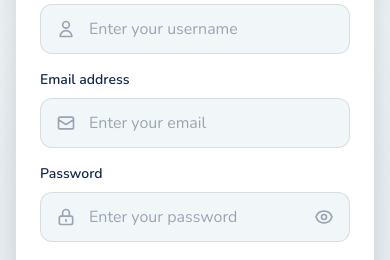
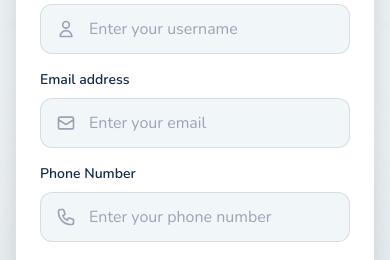
Before and after one commit to Chamithjay/auto_service_frontend, a React (Vite) app: page /register in a window 390 px wide. Shown: the part 578-838 px from the top of the page. Built offline with nearby package versions, Linux system fonts and the light colour scheme.

Commit message:
phone number added to sign up form

```diff
--- a/src/pages/Register.jsx
+++ b/src/pages/Register.jsx
@@ -9,6 +9,7 @@ const Register = () => {
   const [formData, setFormData] = useState({
     username: "",
     email: "",
+    phoneNumber: "",
     password: "",
   });
 
@@ -48,6 +49,18 @@ const Register = () => {
       newErrors.email = "Email address is invalid";
     }
 
+    if (!formData.phoneNumber.trim()) {
+      newErrors.phoneNumber = "Phone number is required";
+    } else if (
+      formData.phoneNumber.length < 9 ||
+      formData.phoneNumber.length > 20
+    ) {
+      newErrors.phoneNumber =
+        "Phone number must be between 9 and 20 characters";
+    } else if (!/^[0-9+\-\s()]+$/.test(formData.phoneNumber)) {
+      newErrors.phoneNumber = "Please enter a valid phone number";
+    }
+
     if (!formData.password.trim()) {
       newErrors.password = "Password is required";
     } else if (formData.password.length < 6) {
@@ -71,7 +84,7 @@ const Register = () => {
     try {
       const response = await API.post("/auth/register", formData);
       setSuccessMessage("Registration successful! Redirecting to login...");
-      setFormData({ username: "", email: "", password: "" });
+      setFormData({ username: "", email: "", phoneNumber: "", password: "" });
 
       // Redirect to login page after successful registration
       setTimeout(() => {
@@ -154,6 +167,8 @@ const Register = () => {
           </div>
         </div>
 
+        {/* Email and Phone Number Row */}
+        <div className="grid grid-cols-1 md:grid-cols-2 gap-4">
           {/* Email Field */}
           <div>
             <label
@@ -205,6 +220,61 @@ const Register = () => {
                   {errors.email}
                 </p>
               )}
+            </div>
+          </div>
+
+          {/* Phone Number Field */}
+          <div>
+            <label
+              htmlFor="phoneNumber"
+              className="block text-sm font-semibold text-[#14274E] mb-2"
+            >
+              Phone Number
+            </label>
+            <div className="relative">
+              <div className="absolute inset-y-0 left-0 pl-4 flex items-center pointer-events-none">
+                <svg
+                  className="h-5 w-5 text-[#9BA4B4]"
+                  fill="none"
+                  stroke="currentColor"
+                  viewBox="0 0 24 24"
+                >
+                  <path
+                    strokeLinecap="round"
+                    strokeLinejoin="round"
+                    strokeWidth="2"
+                    d="M3 5a2 2 0 012-2h3.28a1 1 0 01.948.684l1.498 4.493a1 1 0 01-.502 1.21l-2.257 1.13a11.042 11.042 0 005.516 5.516l1.13-2.257a1 1 0 011.21-.502l4.493 1.498a1 1 0 01.684.949V19a2 2 0 01-2 2h-1C9.716 21 3 14.284 3 6V5z"
+                  />
+                </svg>
+              </div>
+              <input
+                id="phoneNumber"
+                name="phoneNumber"
+                type="tel"
+                value={formData.phoneNumber}
+                onChange={handleChange}
+                className={`appearance-none block w-full pl-12 pr-4 py-3 border ${
+                  errors.phoneNumber ? "border-red-400" : "border-[#9BA4B4]/30"
+                } rounded-xl bg-[#F1F6F9] text-[#14274E] placeholder-[#9BA4B4] focus:outline-none focus:ring-2 focus:ring-[#394867] focus:border-transparent transition-all duration-300`}
+                placeholder="Enter your phone number"
+              />
+              {errors.phoneNumber && (
+                <p className="mt-2 text-sm text-red-600 flex items-center">
+                  <svg
+                    className="w-4 h-4 mr-1"
+                    fill="currentColor"
+                    viewBox="0 0 20 20"
+                  >
+                    <path
+                      fillRule="evenodd"
+                      d="M18 10a8 8 0 11-16 0 8 8 0 0116 0zm-7 4a1 1 0 11-2 0 1 1 0 012 0zm-1-9a1 1 0 00-1 1v4a1 1 0 102 0V6a1 1 0 00-1-1z"
+                      clipRule="evenodd"
+                    />
+                  </svg>
+                  {errors.phoneNumber}
+                </p>
+              )}
+            </div>
           </div>
         </div>
 
```
Lines whose indentation alone changed are shown as unchanged.
